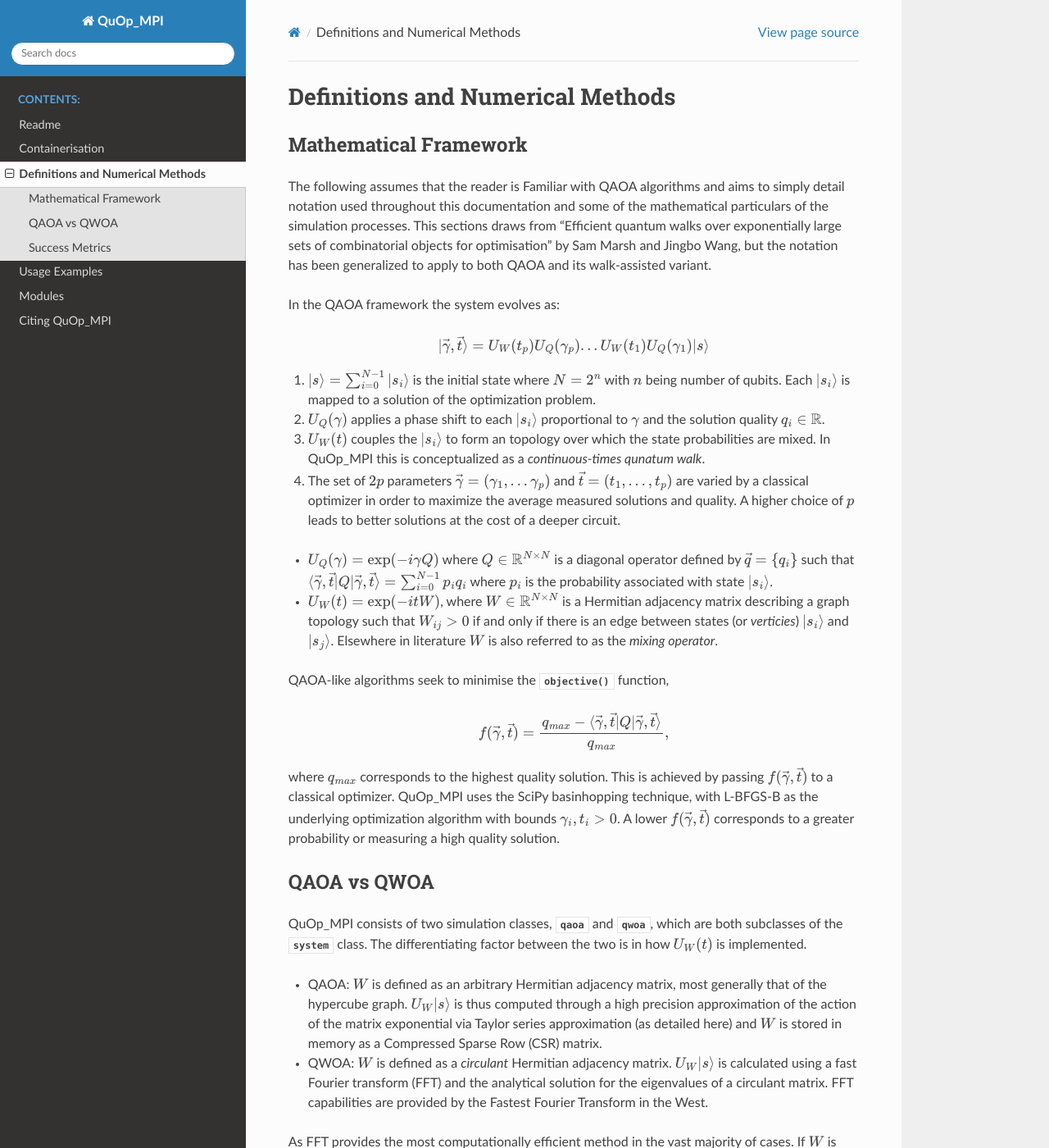
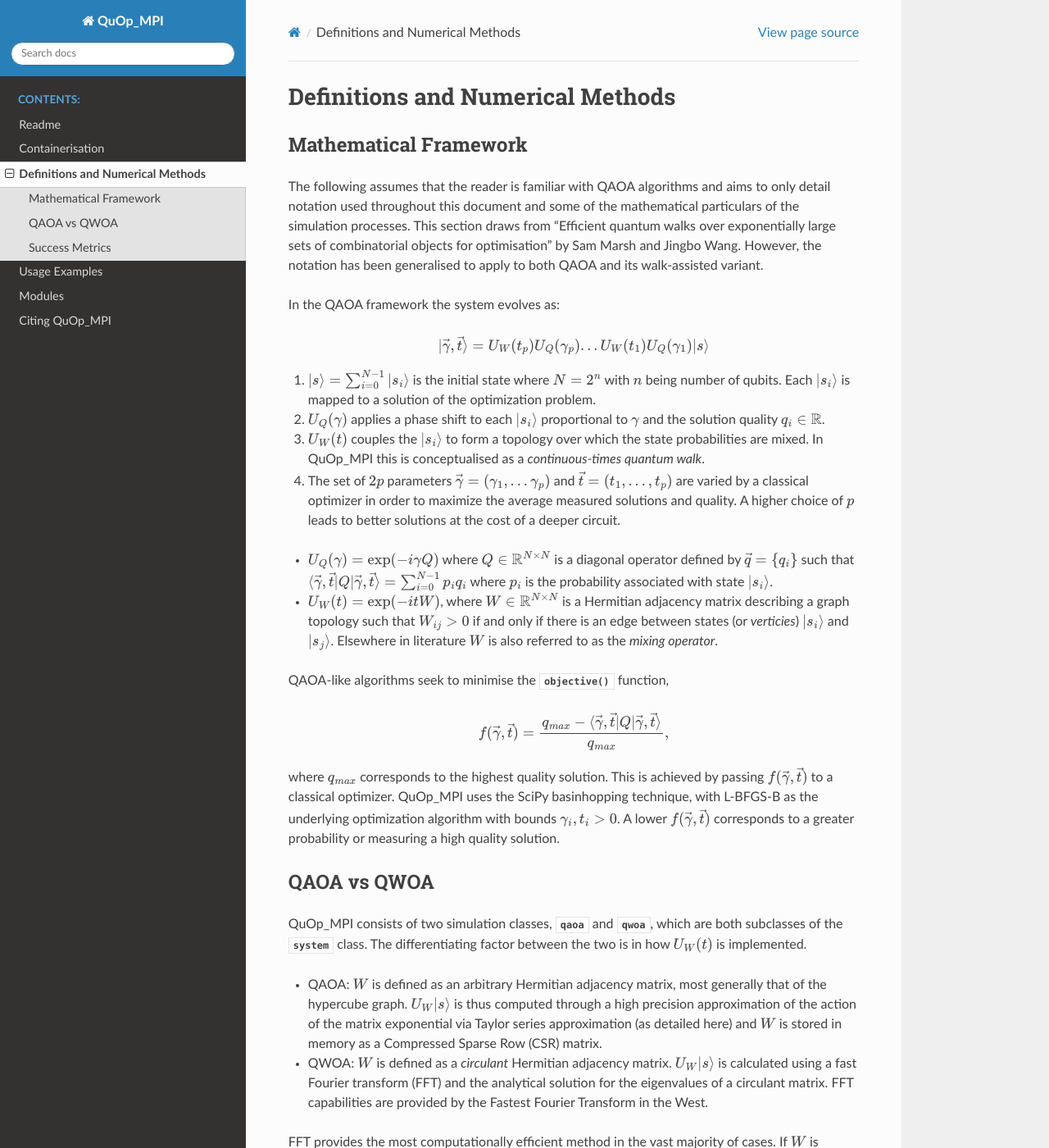
Before and after one commit to Edric-Matwiejew/QuOp_MPI, a Sphinx documentation site: the page built from docs/source/symbols.rst, in a window 1280 px wide and 1400 px high. Shown: the whole window at 82% size. Built offline with Sphinx 7.4.7 and the Read the Docs theme 2.0.0, drawn with Linux system fonts in a browser that asks for light colours; some of the changed text lies outside the part shown.

Commit message:
Spelling.

```diff
--- a/docs/source/symbols.rst
+++ b/docs/source/symbols.rst
@@ -4,7 +4,7 @@ Definitions and Numerical Methods
 Mathematical Framework
 ----------------------
 
-The following assumes that the reader is Familiar with QAOA algorithms and aims to simply detail notation used throughout this documentation and some of the mathematical particulars of the simulation processes. This sections draws from "Efficient quantum walks over exponentially large sets of combinatorial objects for optimisation" by Sam Marsh and Jingbo Wang, but the notation has been generalized to apply to both QAOA and its walk-assisted variant.
+The following assumes that the reader is familiar with QAOA algorithms and aims to only detail notation used throughout this document and some of the mathematical particulars of the simulation processes. This section draws from "Efficient quantum walks over exponentially large sets of combinatorial objects for optimisation" by Sam Marsh and Jingbo Wang. However, the notation has been generalised to apply to both QAOA and its walk-assisted variant.
 
 In the QAOA framework the system evolves as:
 
@@ -18,7 +18,7 @@ In the QAOA framework the system evolves as:
 #. :math:`U_Q(\gamma)` applies a phase shift to each :math:`|s_i\rangle` proportional to :math:`\gamma` and the solution quality :math:`q_i \in \mathbb{R}`.
 
 
-#. :math:`U_W(t)` couples the :math:`|s_i\rangle` to form an topology over which the state probabilities are mixed. In QuOp_MPI this is conceptualized as a *continuous-times qunatum walk*.
+#. :math:`U_W(t)` couples the :math:`|s_i\rangle` to form a topology over which the state probabilities are mixed. In QuOp_MPI this is conceptualised as a *continuous-times quantum walk*.
 
 #. The set of :math:`2p` parameters :math:`\vec{\gamma} = (\gamma_1,...\gamma_p)` and :math:`\vec{t} = (t_1,...,t_p)` are varied by a classical optimizer in order to maximize the average measured solutions and quality. A higher choice of :math:`p` leads to better solutions at the cost of a deeper circuit.
 
@@ -44,7 +44,7 @@ QuOp_MPI consists of two simulation classes, :class:`~quop_mpi.MPI.qaoa` and :cl
 
 * QWOA: :math:`W` is defined as a *circulant* Hermitian adjacency matrix. :math:`U_W | s \rangle` is calculated using a fast Fourier transform (FFT) and the analytical solution for the eigenvalues of a circulant matrix. FFT capabilities are provided by the Fastest Fourier Transform in the West.
 
-As FFT provides the most computationally efficient method in the vast majority of cases. If :math:`W` is circulant, the :class:`~quop_mpi.MPI.qwoa` class should be used.
+FFT provides the most computationally efficient method in the vast majority of cases. If :math:`W` is circulant, the :class:`~quop_mpi.MPI.qwoa` class should be used.
 
 Success Metrics
 ---------------
```
Also changed, not shown: other parts of docs/source/symbols.rst (+1 -1 lines).
